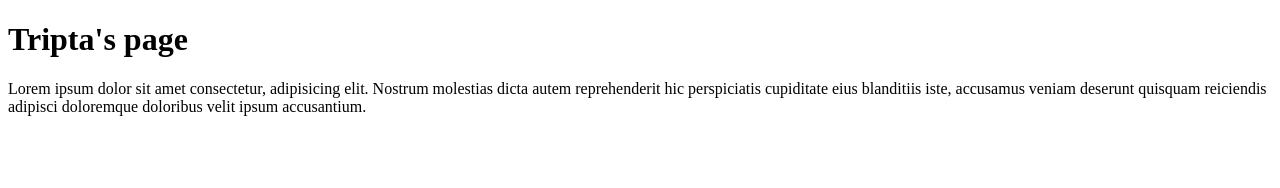
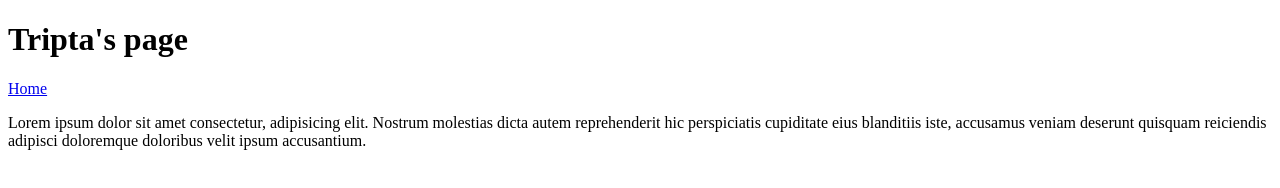
Before and after one commit to steveg16/test-for-gitpod, a plain HTML site: page index.html in a window 1280 px wide. Drawn offline with Linux system fonts and the light colour scheme.

Commit message:
add link

```diff
--- a/index.html
+++ b/index.html
@@ -7,6 +7,7 @@
 </head>
 <body>
     <h1>Tripta's page</h1>
+    <a href="#home">Home</a>
     <p>Lorem ipsum dolor sit amet consectetur, adipisicing elit. Nostrum molestias dicta autem reprehenderit hic perspiciatis cupiditate eius blanditiis iste, accusamus veniam deserunt quisquam reiciendis adipisci doloremque doloribus velit ipsum accusantium.</p>
 </body>
 </html>
```
